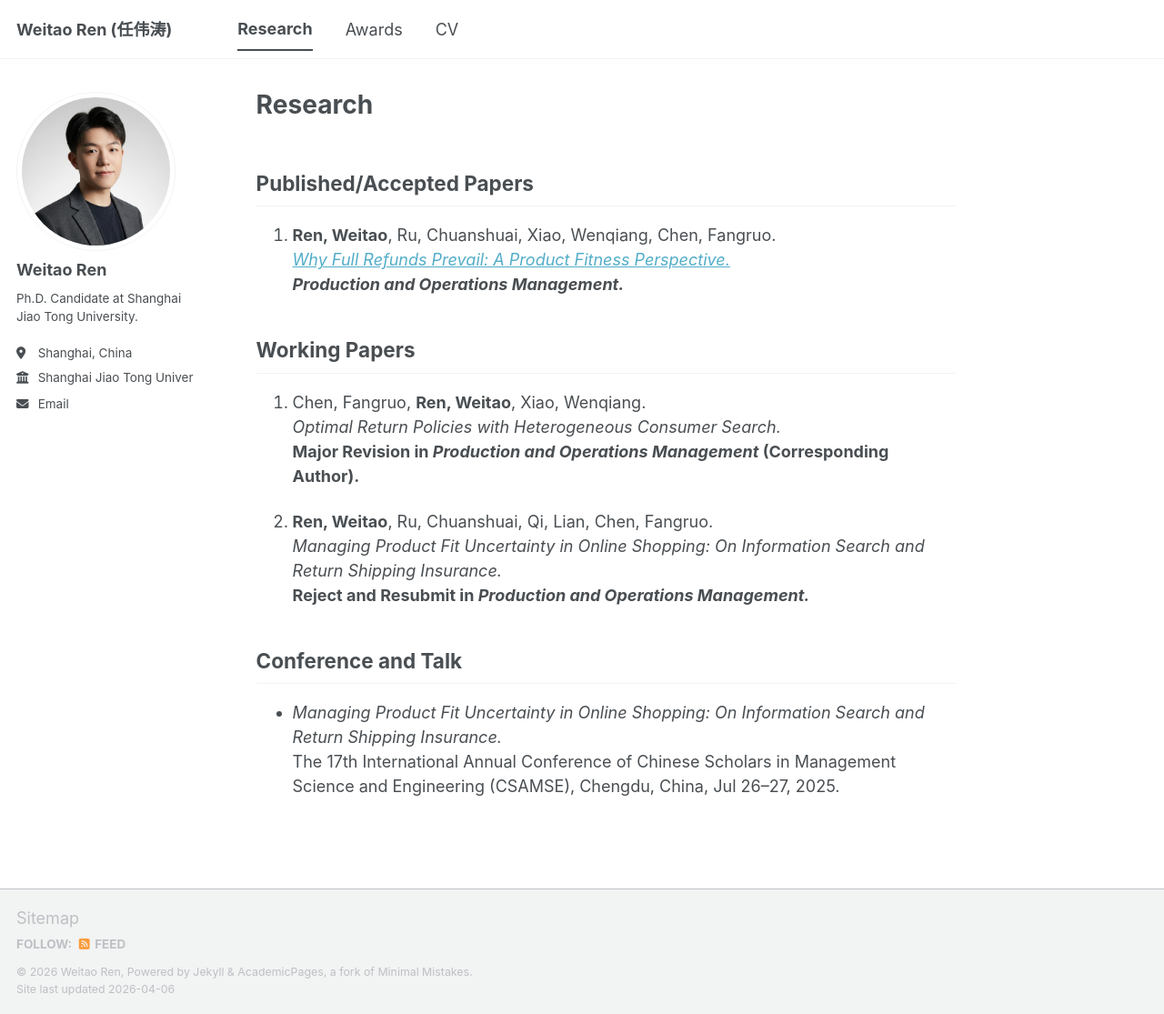
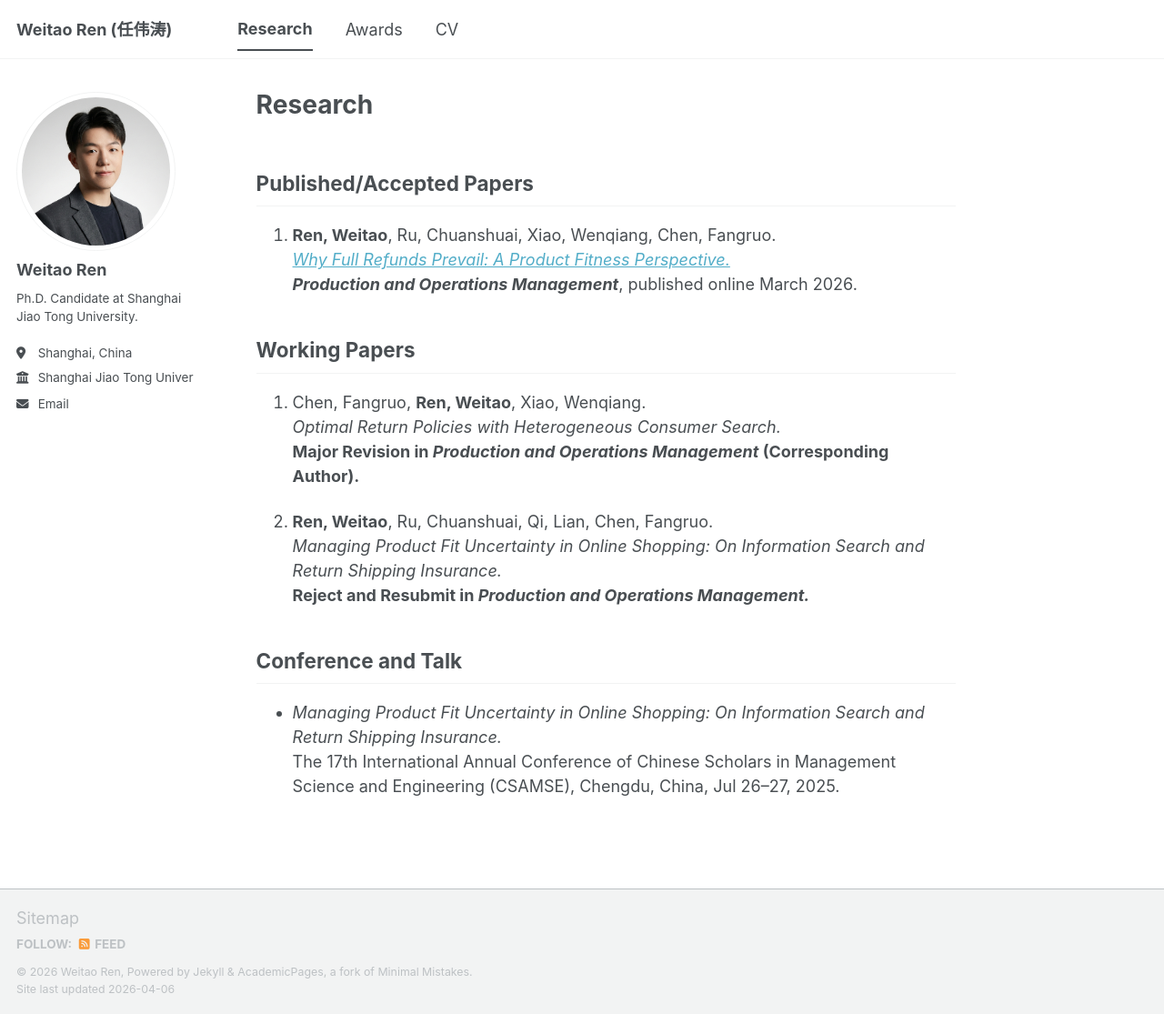
Before and after one commit to weitaoren/weitaoren.github.io, a Jekyll site: the page built from _pages/research.md, in a window 1280 px wide and 1115 px high. Shown: the whole window at 91% size. Built offline with Jekyll 4.4.1, drawn with Linux system fonts in a browser that asks for light colours; a script bundle is joined from its source files by our own code; library files that are not in the unit come from our copies.

Commit message:
Update research.md

```diff
--- a/_pages/research.md
+++ b/_pages/research.md
@@ -8,7 +8,7 @@ author_profile: true
 
 1. **Ren, Weitao**, Ru, Chuanshuai, Xiao, Wenqiang, Chen, Fangruo.
    [*Why Full Refunds Prevail: A Product Fitness Perspective.*](https://journals.sagepub.com/doi/10.1177/10591478261442318)
-   ***Production and Operations Management.***
+   ***Production and Operations Management***, published online March 2026.
 
 ## Working Papers
 
```
